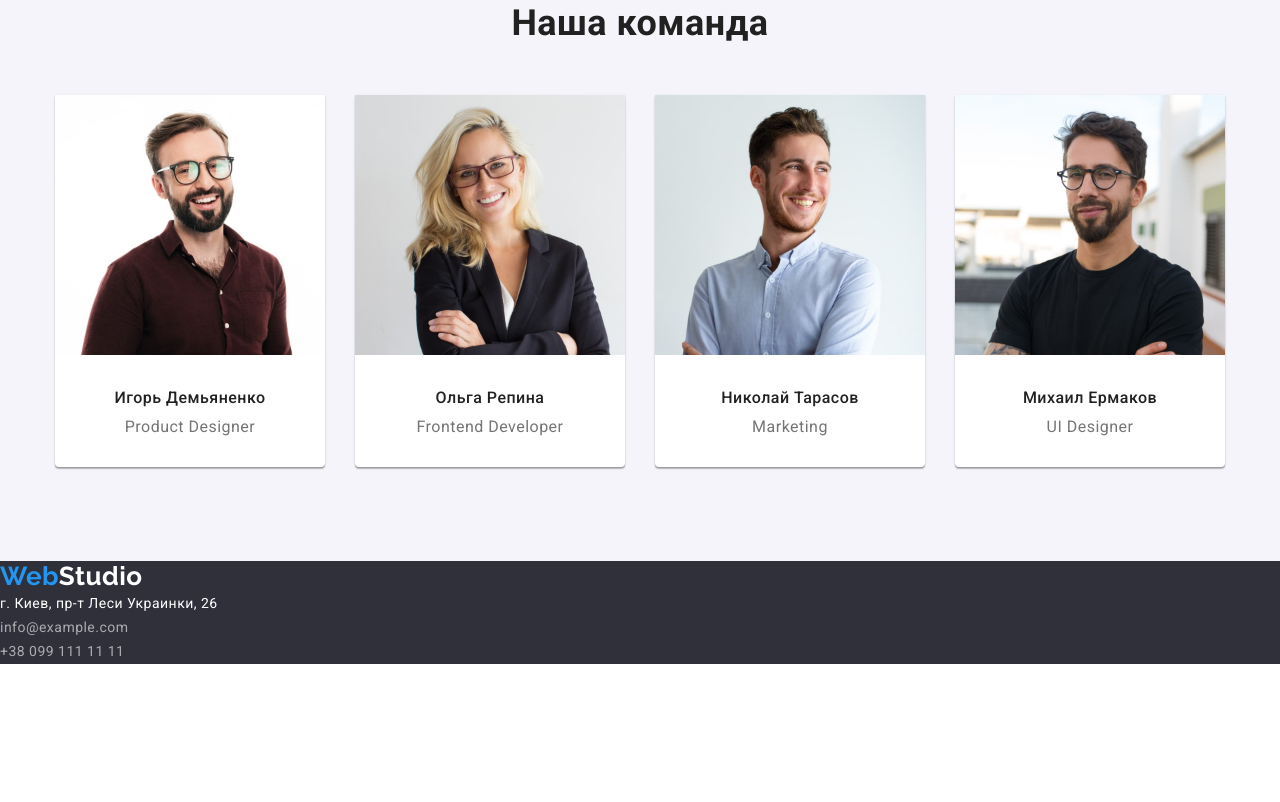
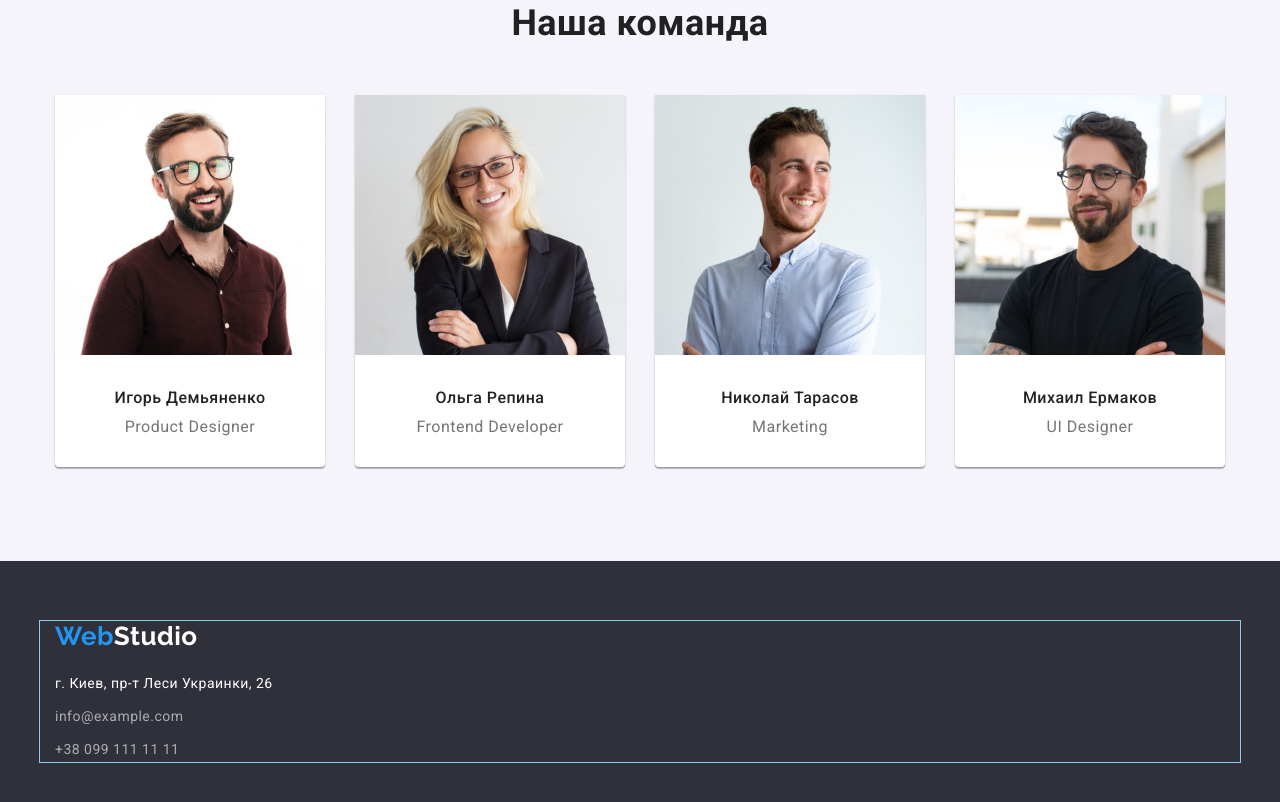
Before and after one commit to Vadym-Vasiliev/goit-markup-hw-05., a plain HTML site: page portfolio.html in a window 1280 px wide. Shown: the part 1542-2344 px from the top of the page. Before the commit the page ends 2206 px from the top, so only its background shows below. Drawn offline with nearby package versions, Linux system fonts and the light colour scheme.

Commit message:
додає відступи в  footer

```diff
--- a/css/styles.css
+++ b/css/styles.css
@@ -332,10 +332,15 @@ body {
 
 /* footer */
 .footer {
+  padding-top: 60px;
+  padding-bottom: 60px;
+
   background-color: var(--bgc-hero-footer);
 }
 
 .footer .logo-footer {
+  display: block;
+  margin-bottom: 20px;
   font-family: 'Raleway';
   font-weight: 700;
   font-size: 26px;
@@ -346,6 +351,10 @@ body {
 
 .logo-footer .studio-logo {
   color: var(--text-logo-footer);
+}
+
+.list-address .item-address:not(:last-child) {
+  margin-bottom: 9px;
 }
 
 .list-address .link-address {
--- a/portfolio.html
+++ b/portfolio.html
@@ -122,6 +122,7 @@
 
     <!-- footer -->
     <footer class="footer">
+        <div class="container">
             <a href="./index.html" class="logo-footer">Web<span class="studio-logo">Studio</span></a>
 
             <address class="address">
@@ -131,6 +132,7 @@
                     <li class="item-address"><a href="tel:+380991111111" class="link-address">+38 099 111 11 11</a></li>
                 </ul>
             </address>
+        </div>
     </footer>
 </body>
 </html>
```
Lines whose indentation alone changed are shown as unchanged.
